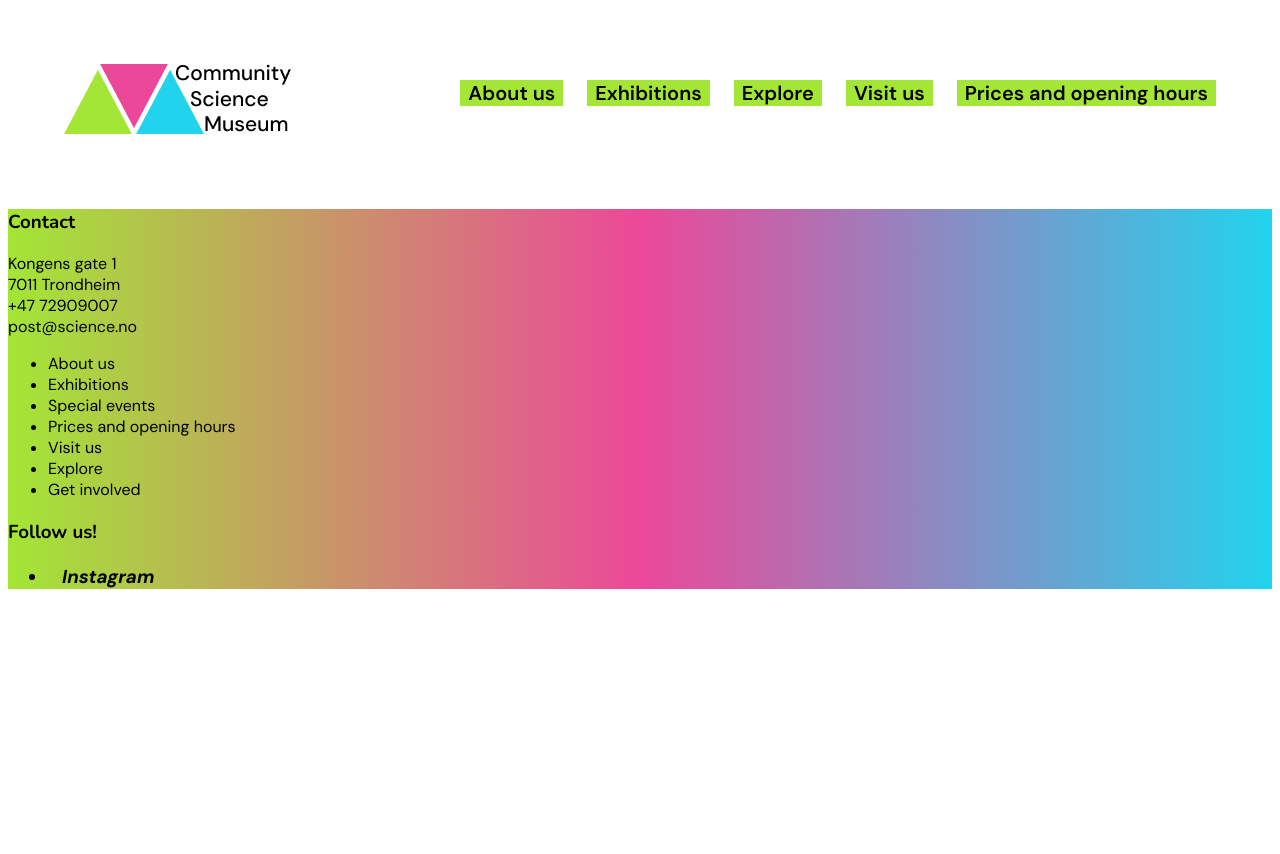
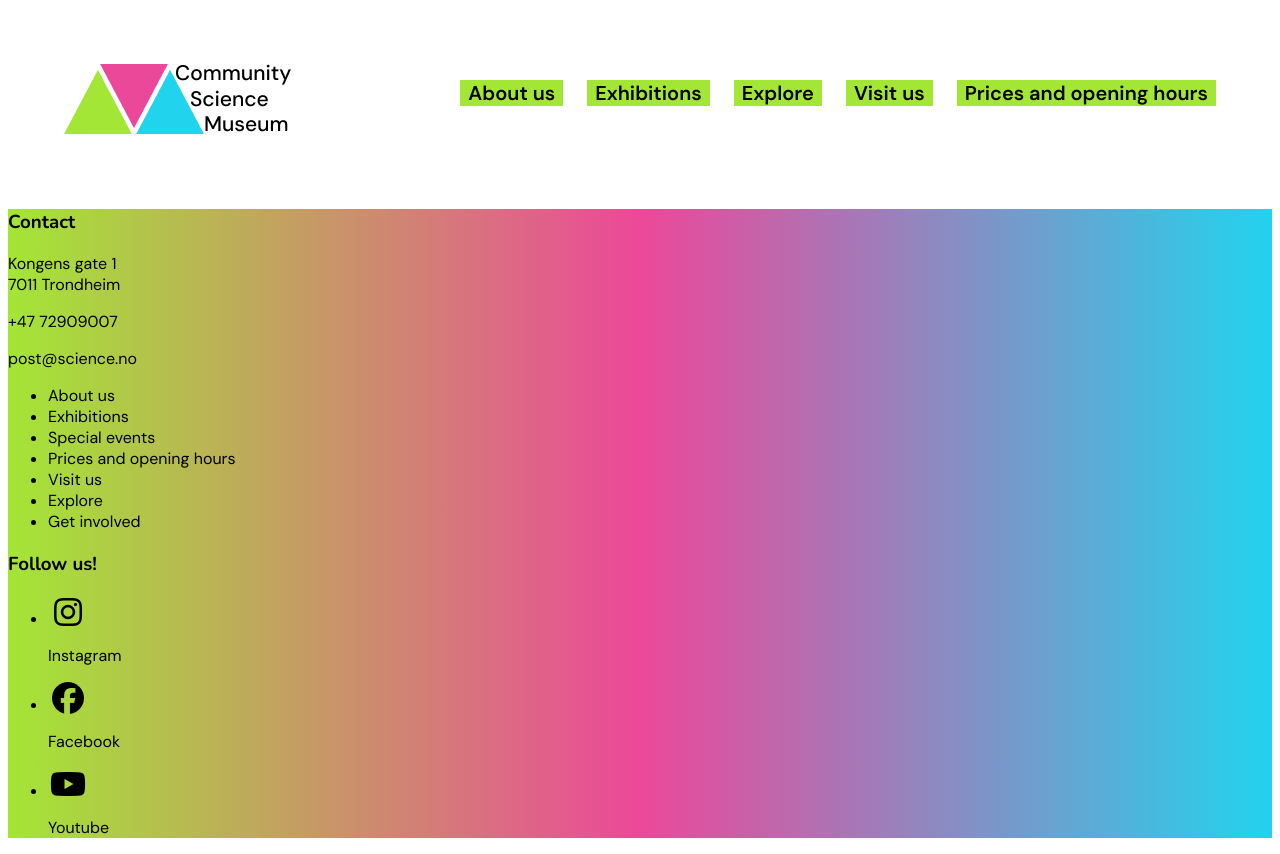
Before and after one commit to priscilla-cassandra/semester-project1, a plain HTML site: page index.html in a window 1280 px wide. Before the commit the page ends 800 px from the top, so only its background shows below. Drawn offline with nearby package versions, Linux system fonts and the light colour scheme.

Commit message:
Footer css styling

```diff
--- a/index.html
+++ b/index.html
@@ -20,7 +20,13 @@
       href="https://fonts.googleapis.com/css2?family=DM+Sans:ital,opsz,wght@0,9..40,100..1000;1,9..40,100..1000&display=swap"
       rel="stylesheet"
     />
-   <link rel="stylesheet" href="https://cdnjs.cloudflare.com/ajax/libs/font-awesome/4.7.0/css/font-awesome.min.css">
+    <link
+      rel="stylesheet"
+      href="https://cdnjs.cloudflare.com/ajax/libs/font-awesome/7.0.0/css/all.min.css"
+      integrity="sha512-..."
+      crossorigin="anonymous"
+      referrerpolicy="no-referrer"
+    />
     <title>Community Science Museum | Home</title>
   </head>
   <body>
@@ -44,9 +50,10 @@
     <footer>
       <section class="contact">
         <h3>Contact</h3>
-        <p>Kongens gate 1 <br />7011
-        Trondheim <br />+47 72909007 <br />post@science.no</p>
-    </section>
+        <p>Kongens gate 1 <br />7011 Trondheim</p>
+        <p>+47 72909007</p>
+        <p>post@science.no</p>
+      </section>
       <nav>
         <ul class="footer-navigation">
           <li><a href="about.html">About us</a></li>
@@ -59,10 +66,19 @@
         </ul>
       </nav>
       <section class="socials">
-        <h3>Follow us!<h3>
-        <ul>
+        <h3>Follow us!</h3>
+        <ul class="socials-list">
           <li>
-            <i class="fa-brands fa-instagram">Instagram</i>
+            <i class="fa-brands fa-instagram fa-2x"></i>
+            <p>Instagram</p>
+          </li>
+          <li>
+            <i class="fa-brands fa-facebook fa-2x"></i>
+            <p>Facebook</p>
+          </li>
+          <li>
+            <i class="fa-brands fa-youtube fa-2x"></i>
+            <p>Youtube</p>
           </li>
         </ul>
       </section>
```
